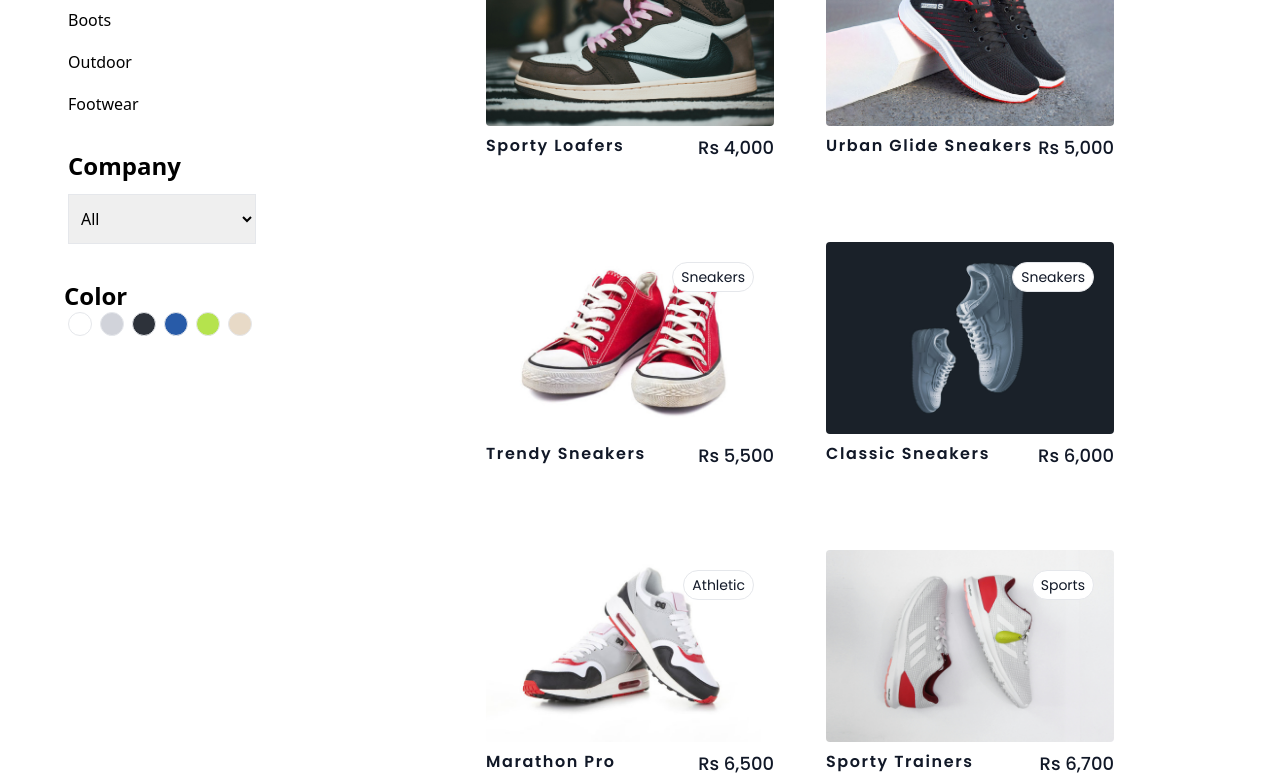
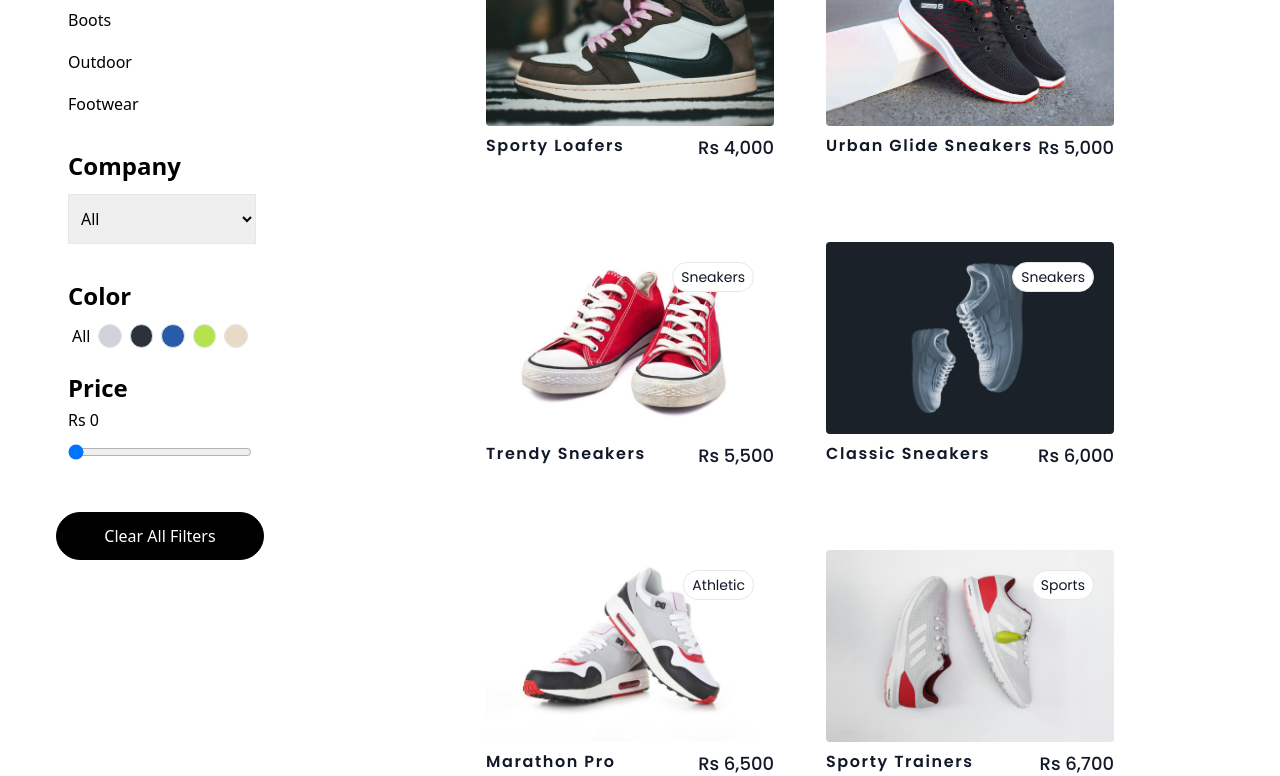
Before and after one commit to Haider-Ali-HA/Shoes-Ecommerce, a React (Vite) app: page /products in a window 1280 px wide. Shown: the part 592-1368 px from the top of the page. Built offline with nearby package versions, Linux system fonts and the light colour scheme.

Commit message:
filter section completed successfully

```diff
--- a/src/components/FilterProduct.jsx
+++ b/src/components/FilterProduct.jsx
@@ -1,12 +1,14 @@
 import React, { useState } from "react";
 import { useFilterContext } from "../context/FilterContext";
+import { IoIosCheckmark } from "react-icons/io";
+import CurrencyConvert from "./CurrencyConvert";
 
 const FilterProduct = () => {
   const {
     updateFilterValue,
-    filter: { searchValue },
-
+    filter: { searchValue, selectColor, price, maxPrice, minPrice },
     filter_products,
+    ClearFilters
   } = useFilterContext();
   const [selectedCategory, setSelectedCategory] = useState("All");
 
@@ -17,8 +19,7 @@ const FilterProduct = () => {
     });
 
     if (value === "color") {
-      data =data.flat();
-
+      data = data.flat();
     }
     return (data = ["All", ...new Set(data)]);
   };
@@ -26,8 +27,6 @@ const FilterProduct = () => {
   const filterCategoryData = getUniqueValue(filter_products, "category");
   const filterCompanyData = getUniqueValue(filter_products, "company");
   const filterColorData = getUniqueValue(filter_products, "color");
-
-
 
   const handleCategoryClick = (e, item) => {
     setSelectedCategory(item);
@@ -105,26 +104,61 @@ const FilterProduct = () => {
       </div>
 
       {/* filter by Color  */}
-      <div className=" p-3 ">
-        <h1 className="font-bold text-2xl">Color</h1>
+      <div className="w-52 p-3 ">
+        <h1 className="font-bold mb-3 text-2xl">Color</h1>
         <div className="flex  ">
-
           {filterColorData?.map((color, index) => {
-          return (
+            return color === "All" ? (
               <button
                 name="selectColor"
                 value={color}
                 type="button"
-            onClick={(e)=>handleCategoryClick(e)}
+                onClick={(e) => handleCategoryClick(e)}
                 key={index}
-            className={`h-4  w-4 md:w-6 md:h-6 border shadow-2xl rounded-full font-bold  hover:opacity-70 cursor-pointer flex items-center justify-center text-4xl text-white mx-1
-
-              `} // Apply conditional styling
+                className=" mx-1 hover:opacity-70 cursor-pointer"
+              >
+                All
+              </button>
+            ) : (
+              <button
+                name="selectColor"
+                value={color}
+                type="button"
+                onClick={(e) => handleCategoryClick(e, index)}
+                key={index}
+                className={`h-4 w-4 md:w-6 md:h-6 border shadow-2xl rounded-full font-bold hover:opacity-70 cursor-pointer flex items-center justify-center text-4xl text-white mx-1`}
                 style={{ backgroundColor: color }}
-              ></button>
+              >
+                {color === selectColor ? <IoIosCheckmark /> : ""}
+              </button>
             );
           })}
         </div>
+      </div>
+
+      {/* filter by price */}
+      <div className="w-52 p-3">
+        <h1 className="font-bold text-2xl mb-1">Price</h1>
+        <div className="flex flex-col gap-3">
+          <span>
+            <CurrencyConvert price={price} />
+          </span>
+          {console.log("price", price)}
+          <input
+            type="range"
+            value={price}
+            name="price"
+            min={minPrice}
+            max={maxPrice}
+            onChange={(e) => updateFilterValue(e)}
+          />
+        </div>
+      </div>
+      <div className="w-52">
+
+      <button onClick={()=>ClearFilters()} className="bg-[#000000] border border-[#000000] text-sm md:text-base hover:bg-transparent hover:text-black rounded-full h-10 w-full my-10  md:h-12 text-white transition-all duration-500">
+        Clear All Filters
+      </button>
       </div>
     </div>
   );
--- a/src/context/FilterContext.jsx
+++ b/src/context/FilterContext.jsx
@@ -1,7 +1,7 @@
 import { createContext, useContext, useEffect, useReducer } from "react";
-
 import { useProductContext } from "./ProductContext";
 import reducer from "../reducer/FilterReducer";
+
 const Filter = createContext();
 
 const initialState = {
@@ -12,7 +12,10 @@ const initialState = {
     searchValue: "",
     selectCategory: "",
     selectCompany: "",
-    selectColor:"",
+    selectColor: "",
+    minPrice: 0,
+    maxPrice: 0,
+    price: 0,
   },
 };
 
@@ -26,31 +29,34 @@ const FilterProvider = ({ children }) => {
     dispatch({ type: "SORT_PRODUCTS", payload: value });
   };
 
-  //get name value from search box
-  // console.log("e", state.selectCompany);
+  // get name value from search box
   const updateFilterValue = (e) => {
     const value = e.target.value;
     const name = e.target.name;
-    // console.log("e", state.selectCompany);
-
-    // console.log("value", value, "name", name);
-
     dispatch({ type: "SEARCH_VALUE", payload: { value, name } });
   };
+
+  // Clear all filters
+  const ClearFilters = () => {
+    dispatch({ type: "CLEAR_FILTERS" });
+  };
+  useEffect(() => {
+    dispatch({ type: "GET_ALL_PRODUCTS", payload: products });
+    dispatch({ type: "IS_LOADING" });
+    dispatch({ type: "FILTER_PRICE" }); // Dispatch FILTER_PRICE action
+  }, [products]);
 
   useEffect(() => {
     dispatch({ type: "FILTER_DATA" });
   }, [state.filter]);
-  useEffect(() => {
-    dispatch({ type: "GET_ALL_PRODUCTS", payload: products });
-    dispatch({ type: "IS_LOADING" });
-  }, [products]);
+
   return (
     <Filter.Provider
       value={{
         ...state,
         sortingProductData,
         updateFilterValue,
+        ClearFilters
       }}
     >
       {children}
--- a/src/pages/Products.jsx
+++ b/src/pages/Products.jsx
@@ -11,7 +11,7 @@ const Products = () => {
       <div className="w-full md:w-3/12 ">
         <FilterProduct />
       </div>
-      <div className=" flex flex-col items-center justify-center w-full md:w-9/12  ">
+      <div className=" flex flex-col items-center  w-full md:w-9/12  ">
         <SortProduct />
         <ProductList  />
       </div>
--- a/src/reducer/FilterReducer.jsx
+++ b/src/reducer/FilterReducer.jsx
@@ -2,7 +2,6 @@ const FilterReducer = (state, action) => {
   switch (action.type) {
     case "GET_ALL_PRODUCTS":
       const tempProduct = action.payload.sort((a, b) => a.price - b.price);
-
       return {
         ...state,
         all_products: [...tempProduct],
@@ -33,13 +32,25 @@ const FilterReducer = (state, action) => {
       return { ...state, all_products: tempProducts };
     case "SEARCH_VALUE":
       const { name, value } = action.payload;
-
       return { ...state, filter: { ...state.filter, [name]: value } };
+    case "FILTER_PRICE":
+      let tempPrice = state.all_products.map((item) => item.price);
+      let maxPrice = Math.max(...tempPrice);
+      let minPrice = Math.min(...tempPrice);
+      return {
+        ...state,
+        filter: { ...state.filter, maxPrice, minPrice },
+      };
+    case "CLEAR_FILTERS":
+      let ClearData = [...state.filter_products];
+      ClearData = ClearData.filter((item) => {
+        return item;
+      })
+      return { ...state, all_products: ClearData };
     case "FILTER_DATA":
       let tempProductsData = [...state.filter_products];
-      const { searchValue, selectCategory, selectCompany, selectColor } =
+      const { searchValue, selectCategory, selectCompany, selectColor ,price} =
         state.filter;
-
       if (searchValue) {
         tempProductsData = tempProductsData.filter((item) => {
           return item.title.toLowerCase().includes(searchValue);
@@ -62,22 +73,19 @@ const FilterReducer = (state, action) => {
         });
       }
       if (selectColor) {
-        console.log("select color ", selectColor);
         tempProductsData = tempProductsData.filter((item) => {
           if (selectColor === "All") {
             return item;
           }
-
-          console.log("selected color", selectColor)
-          console.log(" color", item.color)
-          console.log("filter color", item.color.includes(selectColor))
-
           return item.color.includes(selectColor);
         });
       }
-
+      if (price) {
+        tempProductsData = tempProductsData.filter((item) => {
+          return item.price <= price;
+        });
+      }
       return { ...state, all_products: tempProductsData };
-
     default:
       return state;
   }
```
Lines whose indentation alone changed are shown as unchanged.
